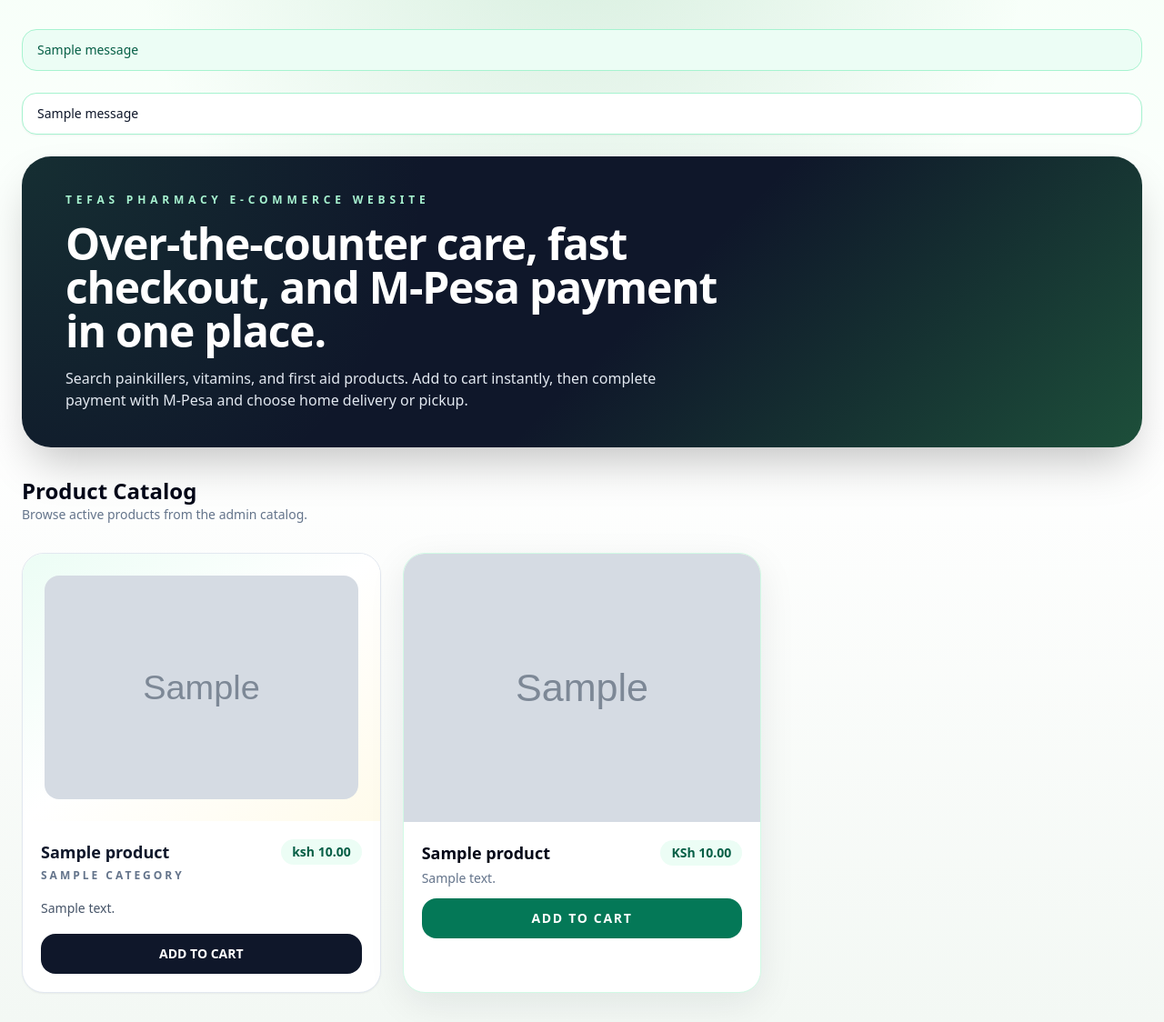
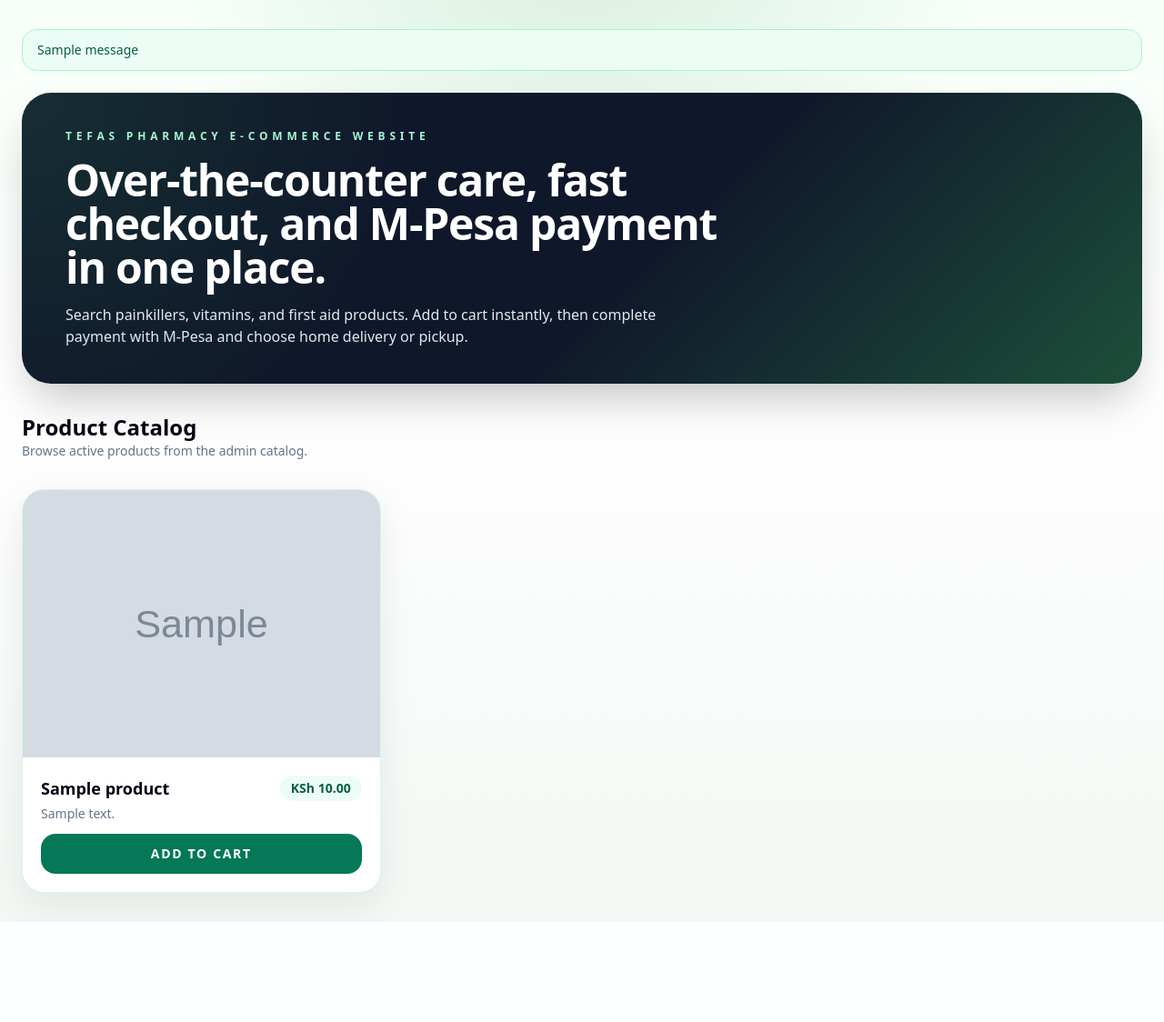
Before and after one commit to isaacsabbath/tefas, a Django app: page / in a window 1280 px wide. Shown: the part 91-1215 px from the top of the page at 91% size. After the commit the page ends 1105 px from the top, so only its background shows below. Run offline with Django 5.2, Linux system fonts and the light colour scheme; tables that the repository leaves empty hold one stand-in row (values such as "Sample post"); grey boxes marked "Sample" are stand-in pictures; one stand-in notice (Sample message) is shown; some libraries are stand-ins or nearby versions.

Commit message:
css changes

```diff
--- a/config/settings.py
+++ b/config/settings.py
@@ -39,6 +39,7 @@ INSTALLED_APPS = [
 
 MIDDLEWARE = [
     "django.middleware.security.SecurityMiddleware",
+    "whitenoise.middleware.WhiteNoiseMiddleware",
     "django.contrib.sessions.middleware.SessionMiddleware",
     "django.middleware.common.CommonMiddleware",
     "django.middleware.csrf.CsrfViewMiddleware",
@@ -101,6 +102,7 @@ USE_TZ = True
 
 STATIC_URL = "static/"
 STATIC_ROOT = BASE_DIR / "staticfiles"
+STATICFILES_STORAGE = "whitenoise.storage.CompressedManifestStaticFilesStorage"
 MEDIA_URL = "media/"
 MEDIA_ROOT = BASE_DIR / "media"
 
--- a/requirements.txt
+++ b/requirements.txt
@@ -14,3 +14,4 @@ python-decouple==3.8
 requests==2.34.2
 sqlparse==0.5.5
 urllib3==2.7.0
+whitenoise==6.9.0
--- a/templates/base.html
+++ b/templates/base.html
@@ -39,6 +39,8 @@
     {% include 'partials/messages.html' %}
     {% block content %}{% endblock %}
   </main>
+
+  {% block scripts %}{% endblock %}
 
   <script>
     function getCookie(name) {
--- a/templates/partials/messages.html
+++ b/templates/partials/messages.html
@@ -4,12 +4,4 @@
       <div class="rounded-2xl border px-4 py-3 text-sm {% if message.tags == 'error' %}border-rose-200 bg-rose-50 text-rose-800{% elif message.tags == 'success' %}border-emerald-200 bg-emerald-50 text-emerald-800{% else %}border-slate-200 bg-white text-slate-700{% endif %}">{{ message }}</div>
     {% endfor %}
   </div>
-{% endif %}{% if messages %}
-    <div class="mb-6 space-y-3">
-        {% for message in messages %}
-            <div class="rounded-2xl border border-emerald-200 bg-white px-4 py-3 text-sm shadow-sm {{ message.tags }}">
-                {{ message }}
-            </div>
-        {% endfor %}
-    </div>
 {% endif %}
--- a/templates/partials/product_card.html
+++ b/templates/partials/product_card.html
@@ -1,34 +1,4 @@
-<article class="group overflow-hidden rounded-3xl border border-slate-200 bg-white shadow-sm transition hover:-translate-y-1 hover:shadow-xl">
-  <a href="{{ product.get_absolute_url }}" class="block">
-    <div class="aspect-[4/3] bg-gradient-to-br from-emerald-50 via-white to-amber-50 p-6">
-      {% if product.image %}
-        <img src="{{ product.image.url }}" alt="{{ product.name }}" class="h-full w-full rounded-2xl object-cover">
-      {% else %}
-        <div class="flex h-full items-center justify-center rounded-2xl border border-dashed border-emerald-200 bg-white text-center">
-          <div>
-            <div class="text-xs font-semibold uppercase tracking-[0.3em] text-emerald-700">Tefas Pharmacy</div>
-            <div class="mt-2 text-xl font-black text-slate-900">{{ product.name }}</div>
-          </div>
-        </div>
-      {% endif %}
-    </div>
-  </a>
-  <div class="space-y-4 p-5">
-    <div class="flex items-start justify-between gap-4">
-      <div>
-        <a href="{{ product.get_absolute_url }}" class="text-lg font-bold text-slate-900 transition hover:text-emerald-700">{{ product.name }}</a>
-        <p class="mt-1 text-xs font-semibold uppercase tracking-[0.25em] text-slate-500">{{ product.category.name }}</p>
-      </div>
-      <span class="rounded-full bg-emerald-50 px-3 py-1 text-sm font-semibold text-emerald-800">ksh {{ product.price }}</span>
-    </div>
-    <p class="text-sm leading-6 text-slate-600">{{ product.short_description }}</p>
-    <form method="post" action="{% url 'cart:add' product.id %}" data-add-to-cart-form class="flex items-center gap-3">
-      {% csrf_token %}
-      <input type="hidden" name="quantity" value="1">
-      <button class="w-full rounded-2xl bg-slate-900 px-4 py-3 text-sm font-semibold text-white transition hover:bg-emerald-700">ADD TO CART</button>
-    </form>
-  </div>
-</article><article class="group overflow-hidden rounded-3xl border border-emerald-100 bg-white shadow-[0_12px_40px_rgba(16,24,40,0.08)] transition hover:-translate-y-1 hover:shadow-[0_18px_44px_rgba(16,24,40,0.12)]">
+<article class="group overflow-hidden rounded-3xl border border-emerald-100 bg-white shadow-[0_12px_40px_rgba(16,24,40,0.08)] transition hover:-translate-y-1 hover:shadow-[0_18px_44px_rgba(16,24,40,0.12)]">
     <a href="{{ product.get_absolute_url }}" class="block">
         <div class="aspect-[4/3] bg-gradient-to-br from-emerald-50 to-lime-100">
             {% if product.image %}
```
Also changed, not shown: templates/accounts/profile.html (+0 -9 lines), templates/orders/confirmation.html (+0 -41 lines), README.md.
